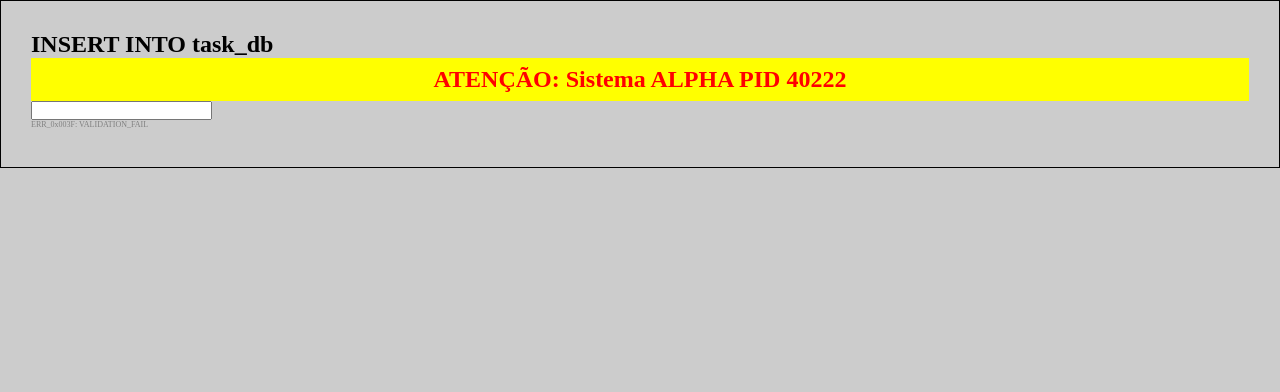
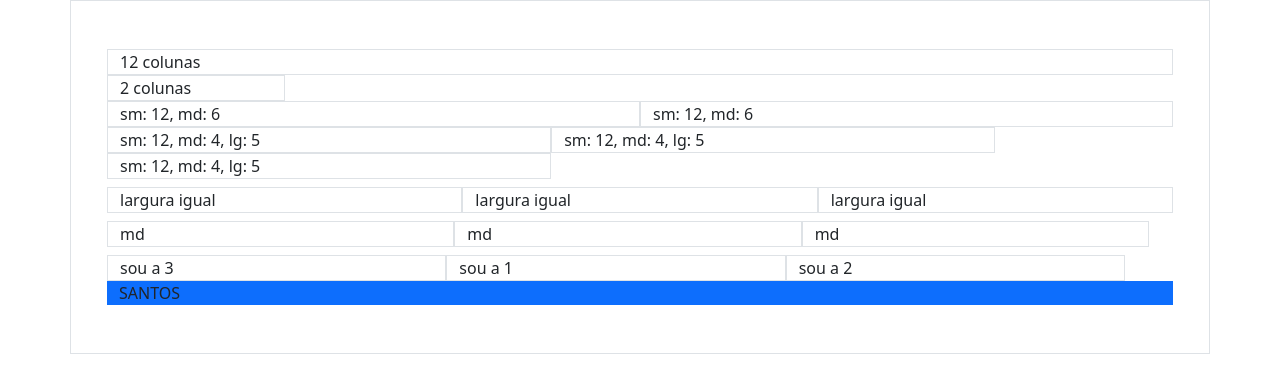
Before and after one commit to bielzinxxn/todos-trabalhos-facul, a plain HTML site: page index.html in a window 1280 px wide. Drawn offline with nearby package versions, Linux system fonts and the light colour scheme.

Commit message:
Add files via upload

```diff
--- a/index.html
+++ b/index.html
@@ -1,21 +1,97 @@
-<!DOCTYPE html>
+<!doctype html>
 <html lang="en">
-<head>
-    <meta charset="UTF-8">
-    <meta name="viewport" content="width=device-width, initial-scale=1.0">
-    <title>Document</title>
-    <link rel="stylesheet" href="style.css">
-</head>
-<body>
-    <h2>INSERT INTO task_db</h2>
+  <head>
+    <meta charset="utf-8">
+    <meta name="viewport" content="width=device-width, initial-scale=1">
+    <title>Bootstrap demo</title>
+    <link href="https://cdn.jsdelivr.net/npm/bootstrap@5.3.8/dist/css/bootstrap.min.css" rel="stylesheet" integrity="sha384-sRIl4kxILFvY47J16cr9ZwB07vP4J8+LH7qKQnuqkuIAvNWLzeN8tE5YBujZqJLB" crossorigin="anonymous">
+  </head>
+  <body>
 
-    <div class="banner">
-        <h2>ATENÇÃO: Sistema ALPHA PID 40222</h2>
+    <div class="container border p-5">
+
+    <div class="row">
+        <div class="col-12 border">
+            12 colunas
+
+        </div>
     </div>
 
-    <input type="text">
-    <p class="erro">
-        ERR_0x003F: VALIDATION_FAIL
 
-</body>
+    <div class="row">
+        <div class="col-2 border">
+            2 colunas
+        </div>
+
+    </div>
+    <div class="row">
+        <div class="col-sm-12 col-md-6
+        border">
+        sm: 12, md: 6
+        </div>
+        <div class="col-sm-12 col-md-6
+        border">
+        sm: 12, md: 6
+        </div>
+       <div class="col-sm-12 col-md-4
+            col-lg-5 border">
+        sm: 12, md: 4, lg: 5
+        </div>
+        <div class="col-sm-12 col-md-4
+            col-lg-5 border">
+        sm: 12, md: 4, lg: 5
+        </div>
+        <div class="col-sm-12 col-md-4
+            col-lg-5 border">
+        sm: 12, md: 4, lg: 5
+        </div>
+        </div>
+
+        <div class="row">
+        <div class="col border mt-2">
+        largura igual
+        </div>
+        <div class="col border mt-2">
+        largura igual
+        </div>
+        <div class="col border mt-2">
+        largura igual
+        </div>
+        <div class="row">
+        <div class="col-md border mt-2">
+        md
+        </div>
+        <div class="col-md border mt-2">
+        md
+        </div>
+        <div class="col-md border mt-2">
+        md
+        </div>
+        <div class="row">
+        <div class="col-4 border mt-2 order-2">
+        sou a 1
+        </div>
+        <div class="col-4 border mt-2 order-3">
+        sou a 2
+        </div>
+        <div class="col-4 border mt-2 order-1">
+        sou a 3
+        </div>
+
+
+     </div>
+ </div>
+
+
+
+
+    <div class="container bg-primary">
+    SANTOS
+    </div>
+
+
+
+
+    <script src="https://cdn.jsdelivr.net/npm/bootstrap@5.3.8/dist/js/bootstrap.bundle.min.js" integrity="sha384-FKyoEForCGlyvwx9Hj09JcYn3nv7wiPVlz7YYwJrWVcXK/BmnVDxM+D2scQbITxI" crossorigin="anonymous"></script>
+  </body>
 </html>
```
